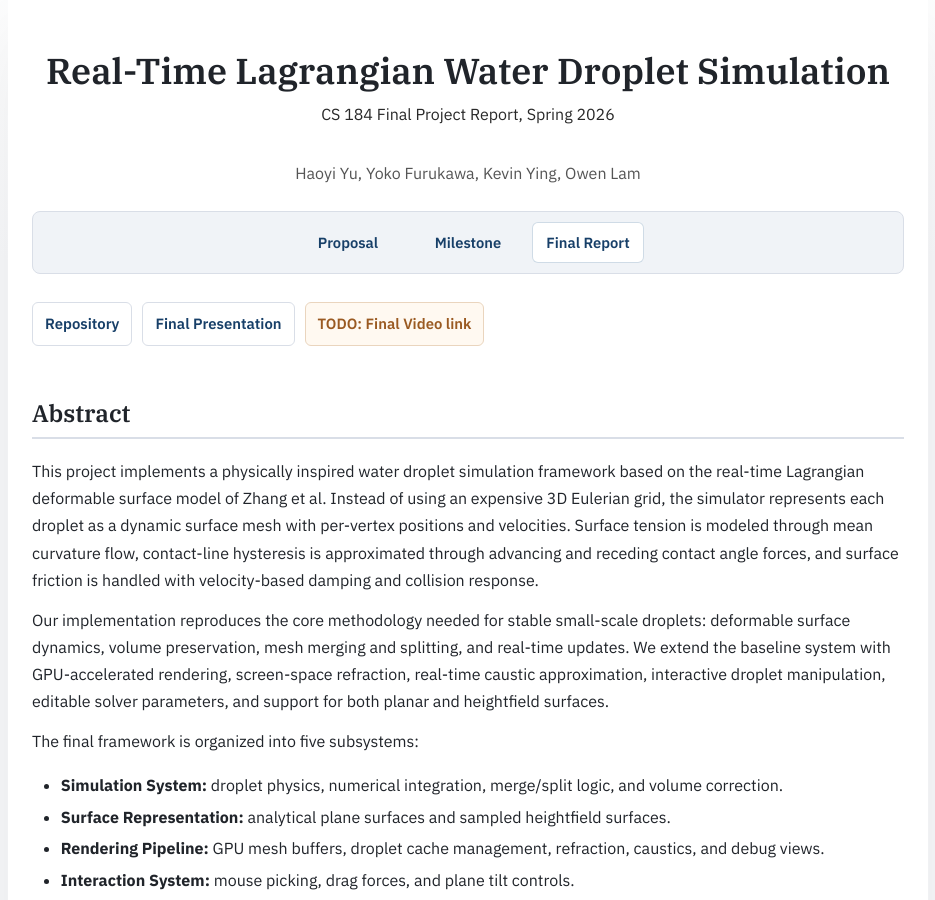
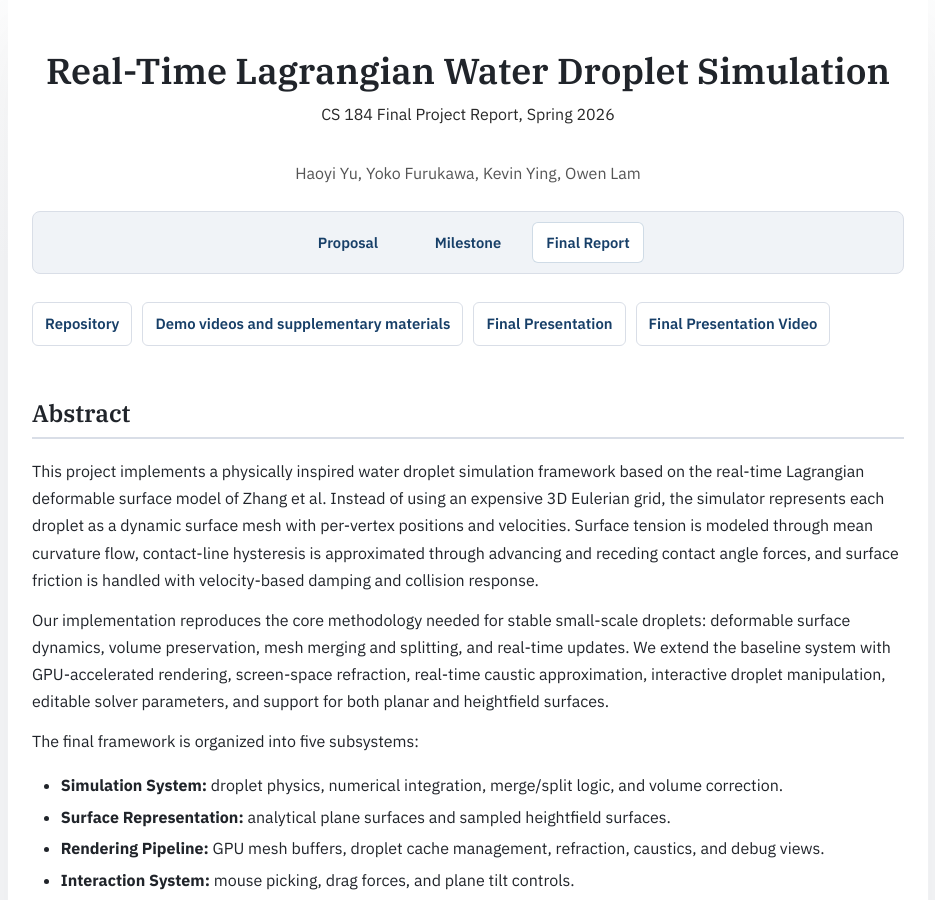
Before and after one commit to owenlambchops/CS184-final-project, a Jekyll site: the page built from final/index.md, in a window 1280 px wide and 900 px high. Shown: the whole window, without its empty margins (172-1107 px from the left). Built offline with Jekyll 4.4.1, drawn with Linux system fonts in a browser that asks for light colours.

Commit message:
updated links

```diff
--- a/final/index.md
+++ b/final/index.md
@@ -17,9 +17,11 @@ team:
 
 <div class="link-strip">
   <a href="https://github.com/owenlambchops/CS184-final-project" target="_blank">Repository</a>
+  <a href="https://drive.google.com/drive/folders/1wlzLwFn2OWXMHs2RsGyLEGNLKKn_iy8L?usp=sharing" target="_blank">Demo videos and supplementary materials</a>
   <a href="https://docs.google.com/presentation/d/1VsuLc1AqObqEuIxH6--GQmMYpoXd5BPMRN9lEDQG4AM/edit?usp=sharing" target="_blank">Final Presentation</a>
-  <span class="pending-link">TODO: Final Video link</span>
+    <a href="https://drive.google.com/file/d/13uo6rrP5mZ7I9dr6Eewg-8rnYVzrKPFJ/view?usp=share_link" target="_blank">Final Presentation Video</a>
 </div>
+
 
 ## Abstract
 
@@ -208,13 +210,13 @@ In zero-gravity tests, we observe that curvature-flow-based surface tension domi
 <div class="image-row">
   <figure>
     <video controls muted playsinline preload="metadata">
-      <source src="./img:mp4/cube_zero_g/cube_0g.mp4" type="video/mp4">
+      <source src="./cube_zero_g/cube_0g.mp4" type="video/mp4">
     </video>
     <figcaption>Zero gravity (`g = 0`) droplet behavior</figcaption>
   </figure>
   <figure>
     <video controls muted playsinline preload="metadata">
-      <source src="./img:mp4/cube_zero_g/cube_0g_mesh.mp4" type="video/mp4">
+      <source src="./cube_zero_g/cube_0g_mesh.mp4" type="video/mp4">
     </video>
     <figcaption>Zero gravity mesh evolution</figcaption>
   </figure>
@@ -273,7 +275,7 @@ In our initial solver, we added a volume stiffness factor directly inside curvat
 
 <figure>
   <video controls muted playsinline preload="metadata">
-    <source src="./img:mp4/smooshed_pancake.mp4" type="video/mp4">
+    <source src="./gravity/r_0.2_g_9.81.mp4" type="video/mp4">
   </video>
   <figcaption>Droplet spreading behavior under strong gravity</figcaption>
 </figure>
```
Also changed, not shown: 2 other files.
